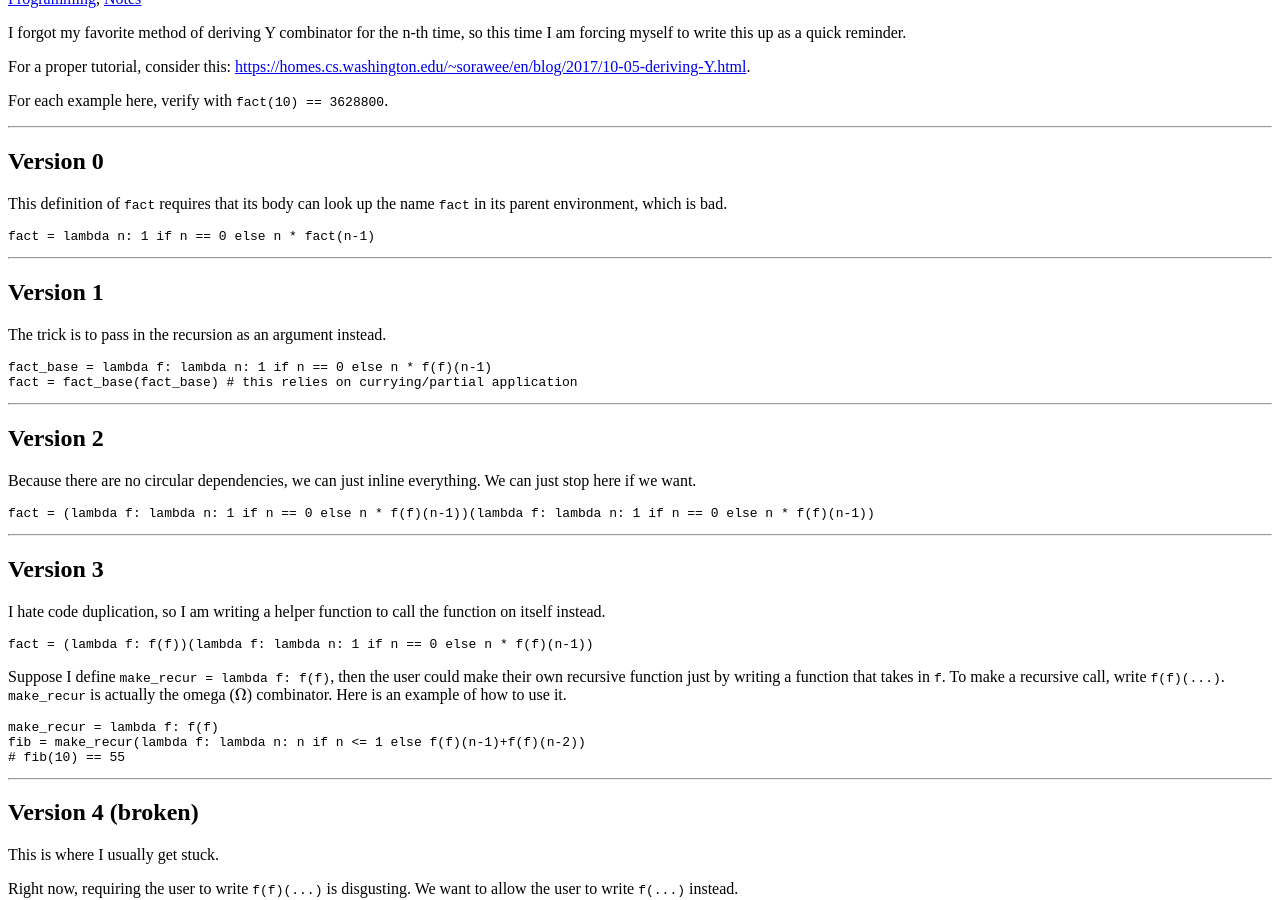
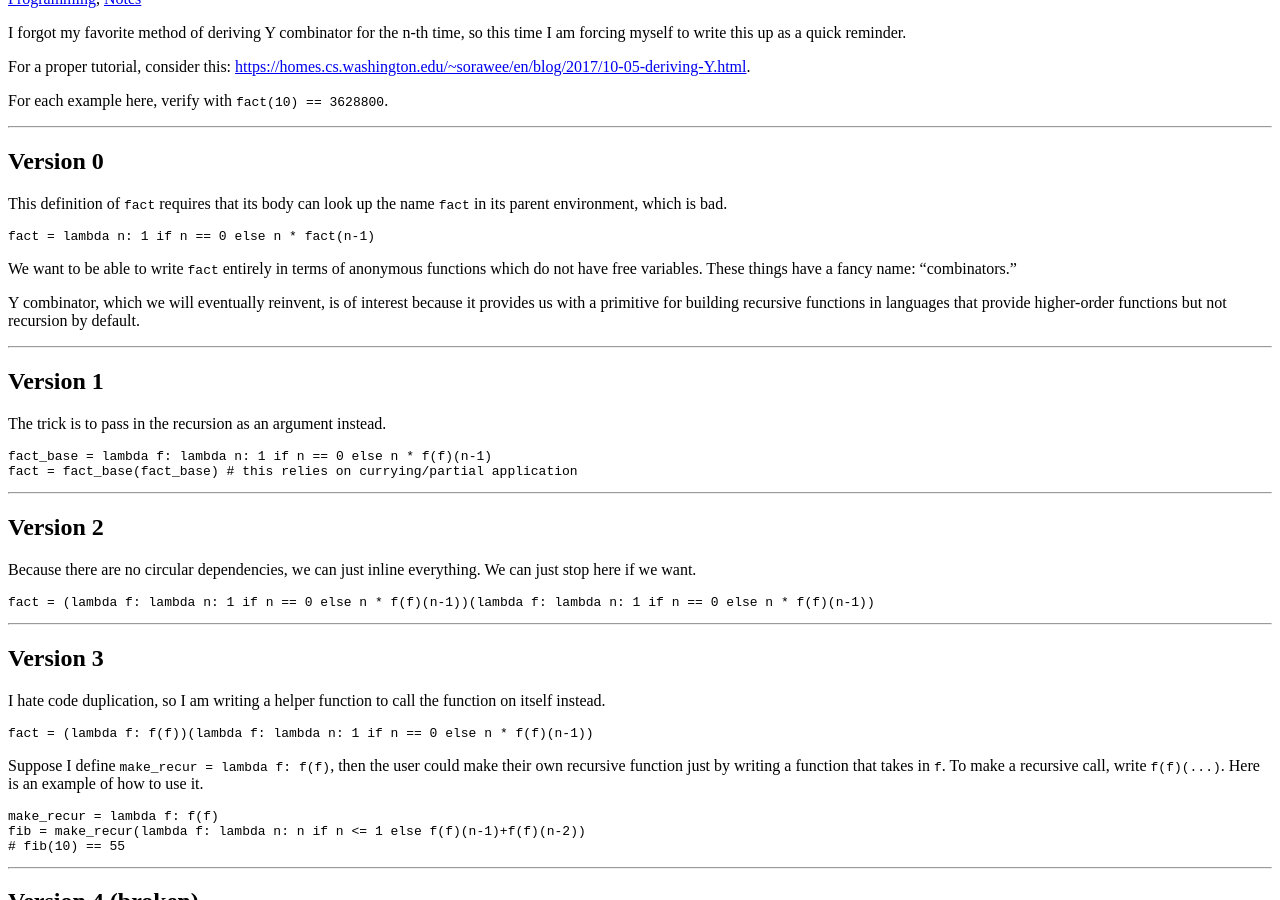
Before and after one commit to tchomphoochan/tchomphoochan.github.io, a Jekyll site: the page built from _posts/2021-12-30-y-combinator.md, in a window 1280 px wide and 900 px high, scrolled down 601 px. Built offline with Jekyll 4.4.1, drawn with Linux system fonts in a browser that asks for light colours; some web fonts are replaced; formulas are drawn with MathJax 3; comment, search, counter and statistics services are not loaded.

Commit message:
remove omega

````diff
--- a/_posts/2021-12-30-y-combinator.md
+++ b/_posts/2021-12-30-y-combinator.md
@@ -21,6 +21,10 @@ This definition of `fact` requires that its body can look up the name `fact` in
 ```py
 fact = lambda n: 1 if n == 0 else n * fact(n-1)
 ```
+
+We want to be able to write `fact` entirely in terms of anonymous functions which do not have free variables. These things have a fancy name: "combinators."
+
+Y combinator, which we will eventually reinvent, is of interest because it provides us with a primitive for building recursive functions in languages that provide higher-order functions but not recursion by default.
 
 ---
 
@@ -50,7 +54,7 @@ I hate code duplication, so I am writing a helper function to call the function
 fact = (lambda f: f(f))(lambda f: lambda n: 1 if n == 0 else n * f(f)(n-1))
 ```
 
-Suppose I define `make_recur = lambda f: f(f)`, then the user could make their own recursive function just by writing a function that takes in `f`. To make a recursive call, write `f(f)(...)`. `make_recur` is actually the omega ($\Omega$) combinator. Here is an example of how to use it.
+Suppose I define `make_recur = lambda f: f(f)`, then the user could make their own recursive function just by writing a function that takes in `f`. To make a recursive call, write `f(f)(...)`. Here is an example of how to use it.
 ```py
 make_recur = lambda f: f(f)
 fib = make_recur(lambda f: lambda n: n if n <= 1 else f(f)(n-1)+f(f)(n-2))
````
